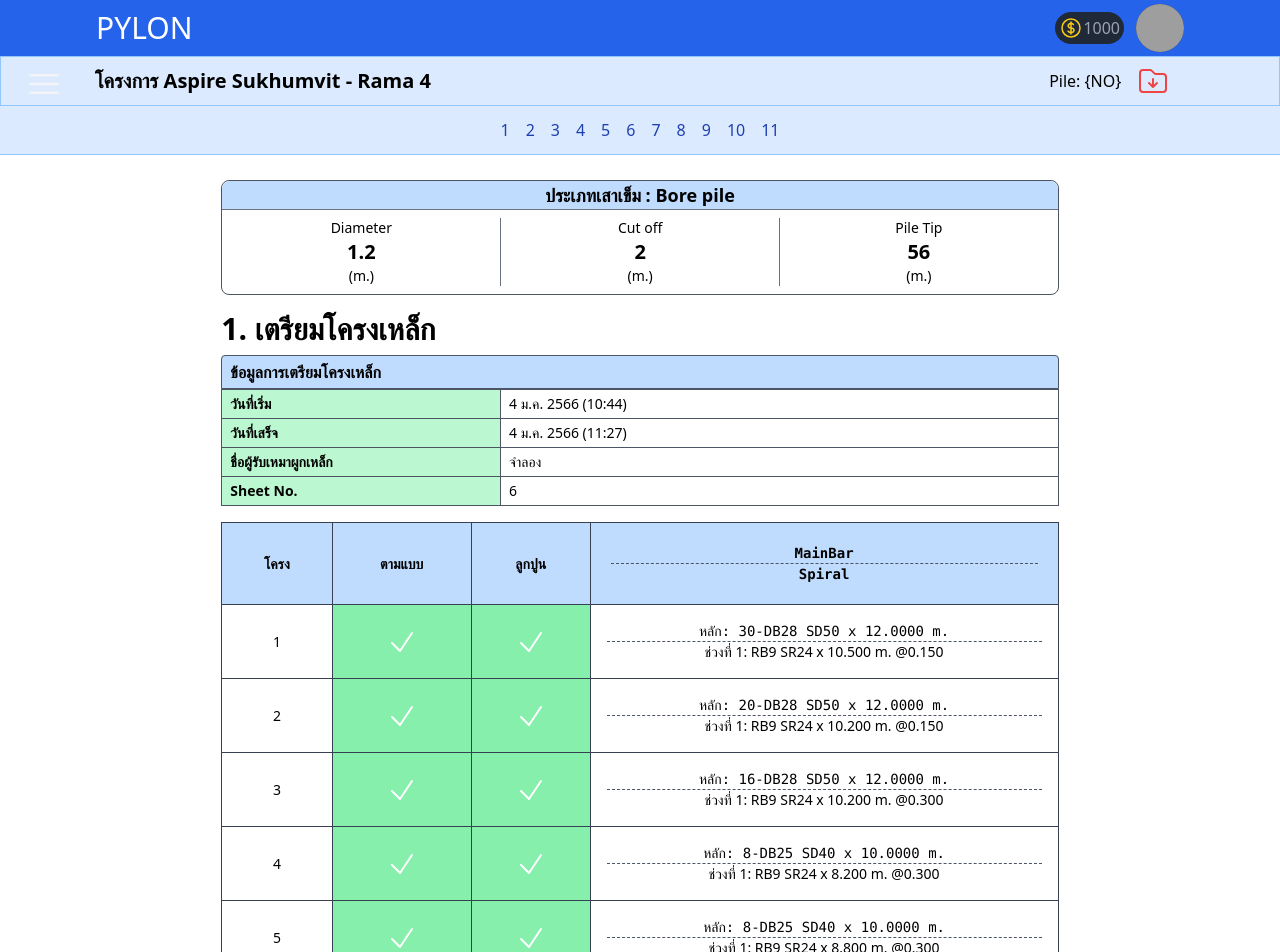
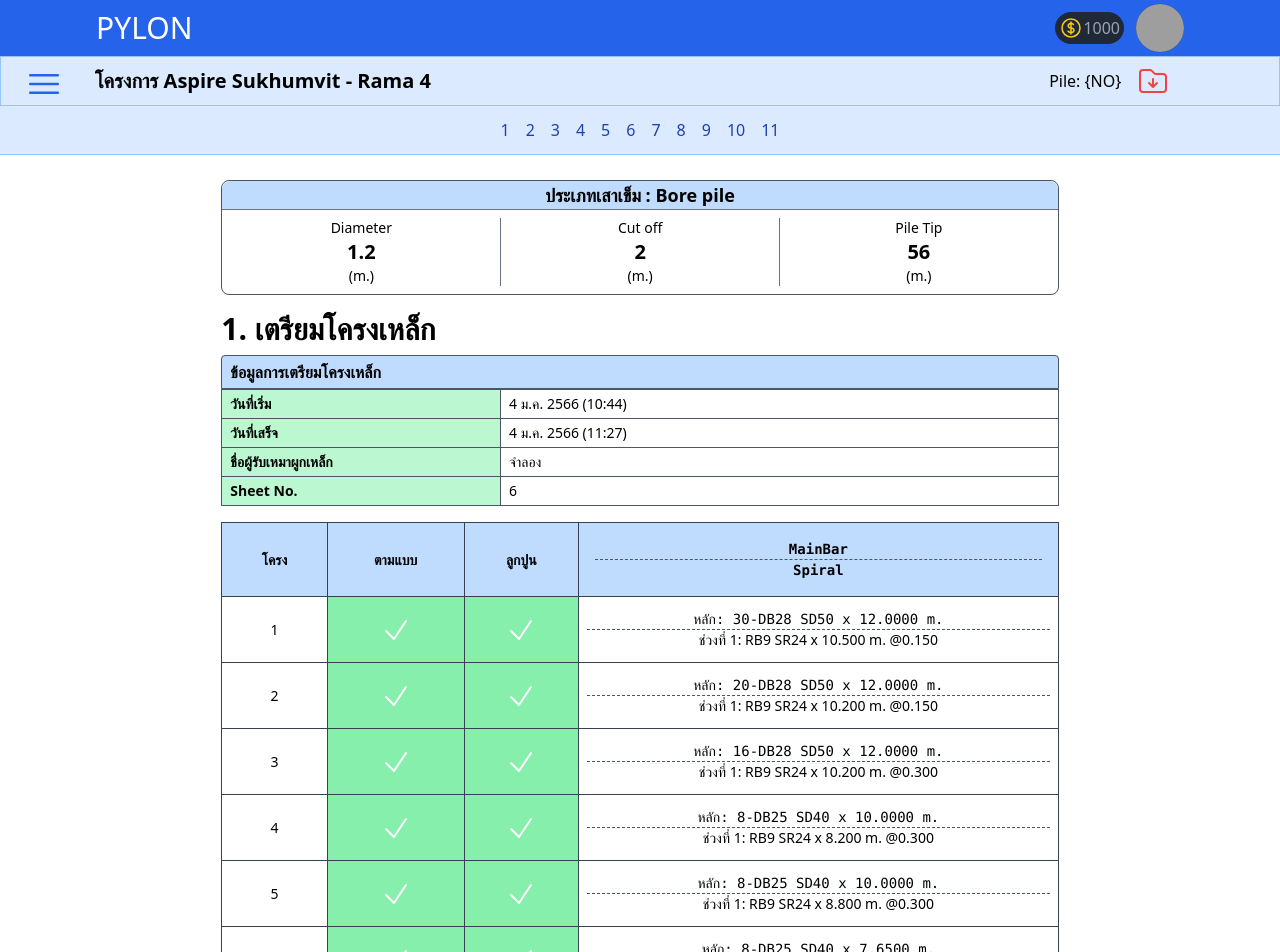
Before and after one commit to thatbeer/react_qcreport, a React (Create React App) app: page /project/1 in a window 1280 px wide. Shown: the top 952 px of the page. Built offline with nearby package versions, Linux system fonts and the light colour scheme; sample sign-in values are in the browser's storage; grey boxes are pictures that could not be loaded.

Commit message:
change table padding

```diff
--- a/src/components/Subnavbar.jsx
+++ b/src/components/Subnavbar.jsx
@@ -41,11 +41,11 @@ const Subnavbar = (props) => {
                 <div className=' w-screen pt-5 absolute'>
                   <div className="dropdown dropdown-bottom ">
                     <label tabIndex={1} className="hover:cursor-pointer focus:border rounded-full">
-                      <Bars3Icon className=" h-10 w-10 text-gray-100 z-40"/></label>
+                      <Bars3Icon className=" h-10 w-10 text-blue-600 z-40"/></label>
                     <ul tabIndex={0} className="absolute dropdown-content menu divider-y
                         p-2 bg-blue-100 w-auto border border-gray-600">
                         { projectX.map((project) => (
-                          <li className='p-3 border-b border-gray-700 truncate text-sm'>{project.name}</li>
+                          <li className='p-2 border-b border-gray-700 truncate text-sm'>{project.name}</li>
                         ))}
                       {/* <li className='border-b border-gray-700'><a>Item 1</a></li>
                       <li><a>Item 2</a></li> */}
--- a/src/components/details/step1.jsx
+++ b/src/components/details/step1.jsx
@@ -46,20 +46,20 @@ const Step1 = () => {
             <table className=" w-full ">
                 <thead className='bg-blue-200 rounded'>
                     <tr>
-                        <th className='p-5 text-sm w-1/7 text-center border border-gray-700 '>โครง</th>
-                        <th className='p-5 text-sm w-1/7 text-center border border-gray-700 '>ตามแบบ</th>
-                        <th className='p-5 text-sm w-1/7 text-center border border-gray-700 '>ลูกปูน</th>
-                        <th className='p-5 text-sm  text-center border  border-gray-700 '><pre className='border-b border-dashed border-gray-600 text-md'>MainBar</pre><pre className='text-md'>Spiral</pre></th>
+                        <th className='p-4 text-sm w-1/7 text-center border border-gray-700 '>โครง</th>
+                        <th className='p-4 text-sm w-1/7 text-center border border-gray-700 '>ตามแบบ</th>
+                        <th className='p-4 text-sm w-1/7 text-center border border-gray-700 '>ลูกปูน</th>
+                        <th className='p-4 text-sm  text-center border  border-gray-700 '><pre className='border-b border-dashed border-gray-600 text-md'>MainBar</pre><pre className='text-md'>Spiral</pre></th>
 
                     </tr>
                 </thead>
                 <tbody className=' '>
 
                         <tr  className="text-center border-y border-gray-700 rounded-t  my-auto items-center justify-center">
-                            <td className='p-4 mx-auto my-1 text-sm  border-x border-gray-700  '>1</td>
-                            <td className='p-4 mx-auto my-1 text-sm  border-r border-gray-700 bg-green-300 '><CheckIcon class="w-8 h-8 font-bold text-white mx-auto"/></td>
-                            <td className='p-4 mx-auto my-1 text-sm  border-r border-gray-700 bg-green-300 '><CheckIcon class="w-8 h-8 font-bold text-white mx-auto "/></td>
-                            <td className='p-4 mx-auto my-1 text-sm  border-r border-gray-700   '>
+                            <td className='px-2 py-3 mx-auto my-1 text-sm  border-x border-gray-700  '>1</td>
+                            <td className='px-2 py-3 mx-auto my-1 text-sm  border-r border-gray-700 bg-green-300 '><CheckIcon class="w-8 h-8 font-bold text-white mx-auto"/></td>
+                            <td className='px-2 py-3 mx-auto my-1 text-sm  border-r border-gray-700 bg-green-300 '><CheckIcon class="w-8 h-8 font-bold text-white mx-auto "/></td>
+                            <td className='px-2 py-3 mx-auto my-1 text-sm  border-r border-gray-700   '>
                                 <pre className='border-b border-dashed border-gray-600'>
                                     หลัก: 30-DB28 SD50 x 12.0000 m.
                                 </pre>
@@ -67,46 +67,46 @@ const Step1 = () => {
                             </td>
                         </tr>
                         <tr  className="text-center border-y border-gray-700 rounded-t  my-auto items-center justify-center">
-                            <td className='p-4 mx-auto my-1 text-sm  border-x border-gray-700  '>2</td>
-                            <td className='p-4 mx-auto my-1 text-sm  border-r border-gray-700 bg-green-300 '><CheckIcon class="w-8 h-8 font-bold text-white mx-auto"/></td>
-                            <td className='p-4 mx-auto my-1 text-sm  border-r border-gray-700 bg-green-300 '><CheckIcon class="w-8 h-8 font-bold text-white mx-auto "/></td>
-                            <td className='p-4 mx-auto my-1 text-sm  border-r border-gray-700   '>
+                            <td className='px-2 py-3 mx-auto my-1 text-sm  border-x border-gray-700  '>2</td>
+                            <td className='px-2 py-3 mx-auto my-1 text-sm  border-r border-gray-700 bg-green-300 '><CheckIcon class="w-8 h-8 font-bold text-white mx-auto"/></td>
+                            <td className='px-2 py-3 mx-auto my-1 text-sm  border-r border-gray-700 bg-green-300 '><CheckIcon class="w-8 h-8 font-bold text-white mx-auto "/></td>
+                            <td className='px-2 py-3 mx-auto my-1 text-sm  border-r border-gray-700   '>
                                 <pre className='border-b border-dashed border-gray-600'>หลัก: 20-DB28 SD50 x 12.0000 m.</pre>
                                 ช่วงที่ 1: RB9 SR24 x 10.200 m. @0.150
                             </td>
                         </tr>
                         <tr  className="text-center border-y border-gray-700 rounded-t  my-auto items-center justify-center">
-                            <td className='p-4 mx-auto my-1 text-sm  border-x border-gray-700  '>3</td>
-                            <td className='p-4 mx-auto my-1 text-sm  border-r border-gray-700 bg-green-300 '><CheckIcon class="w-8 h-8 font-bold text-white mx-auto"/></td>
-                            <td className='p-4 mx-auto my-1 text-sm  border-r border-gray-700 bg-green-300 '><CheckIcon class="w-8 h-8 font-bold text-white mx-auto "/></td>
-                            <td className='p-4 mx-auto my-1 text-sm  border-r border-gray-700   '>
+                            <td className='px-2 py-3 mx-auto my-1 text-sm  border-x border-gray-700  '>3</td>
+                            <td className='px-2 py-3 mx-auto my-1 text-sm  border-r border-gray-700 bg-green-300 '><CheckIcon class="w-8 h-8 font-bold text-white mx-auto"/></td>
+                            <td className='px-2 py-3 mx-auto my-1 text-sm  border-r border-gray-700 bg-green-300 '><CheckIcon class="w-8 h-8 font-bold text-white mx-auto "/></td>
+                            <td className='px-2 py-3 mx-auto my-1 text-sm  border-r border-gray-700   '>
                                 <pre className='border-b border-dashed border-gray-600'>หลัก: 16-DB28 SD50 x 12.0000 m.</pre>
                                 ช่วงที่ 1: RB9 SR24 x 10.200 m. @0.300
                             </td>
                         </tr>
                         <tr  className="text-center border-y border-gray-700 rounded  my-auto items-center justify-center">
-                            <td className='p-4 mx-auto my-1 text-sm  border-x border-gray-700  '>4</td>
-                            <td className='p-4 mx-auto my-1 text-sm  border-r border-gray-700 bg-green-300 '><CheckIcon class="w-8 h-8 font-bold text-white mx-auto"/></td>
-                            <td className='p-4 mx-auto my-1 text-sm  border-r border-gray-700 bg-green-300 '><CheckIcon class="w-8 h-8 font-bold text-white mx-auto "/></td>
-                            <td className='p-4 mx-auto my-1 text-sm  border-r  border-gray-700   '>
+                            <td className='px-2 py-3 mx-auto my-1 text-sm  border-x border-gray-700  '>4</td>
+                            <td className='px-2 py-3 mx-auto my-1 text-sm  border-r border-gray-700 bg-green-300 '><CheckIcon class="w-8 h-8 font-bold text-white mx-auto"/></td>
+                            <td className='px-2 py-3 mx-auto my-1 text-sm  border-r border-gray-700 bg-green-300 '><CheckIcon class="w-8 h-8 font-bold text-white mx-auto "/></td>
+                            <td className='px-2 py-3 mx-auto my-1 text-sm  border-r  border-gray-700   '>
                                 <pre className='border-b border-dashed border-gray-600'>หลัก: 8-DB25 SD40 x 10.0000 m.</pre>
                                 ช่วงที่ 1: RB9 SR24 x 8.200 m. @0.300
                             </td>
                         </tr>
                         <tr  className="text-center border-y border-gray-700 rounded  my-auto items-center justify-center">
-                            <td className='p-4 mx-auto my-1 text-sm  border-x border-gray-700  '>5</td>
-                            <td className='p-4 mx-auto my-1 text-sm  border-r border-gray-700 bg-green-300 '><CheckIcon class="w-8 h-8 font-bold text-white mx-auto"/></td>
-                            <td className='p-4 mx-auto my-1 text-sm  border-r border-gray-700 bg-green-300 '><CheckIcon class="w-8 h-8 font-bold text-white mx-auto "/></td>
-                            <td className='p-4 mx-auto my-1 text-sm  border-r  border-gray-700   '>
+                            <td className='px-2 py-3 mx-auto my-1 text-sm  border-x border-gray-700  '>5</td>
+                            <td className='px-2 py-3 mx-auto my-1 text-sm  border-r border-gray-700 bg-green-300 '><CheckIcon class="w-8 h-8 font-bold text-white mx-auto"/></td>
+                            <td className='px-2 py-3 mx-auto my-1 text-sm  border-r border-gray-700 bg-green-300 '><CheckIcon class="w-8 h-8 font-bold text-white mx-auto "/></td>
+                            <td className='px-2 py-3 mx-auto my-1 text-sm  border-r  border-gray-700   '>
                                 <pre className='border-b border-dashed border-gray-600'>หลัก: 8-DB25 SD40 x 10.0000 m.</pre>
                                 ช่วงที่ 1: RB9 SR24 x 8.800 m. @0.300
                             </td>
                         </tr>
                         <tr  className="text-center border-y border-gray-700 rounded  my-auto items-center justify-center">
-                            <td className='p-4 mx-auto my-1 text-sm  border-x border-gray-700  '>6</td>
-                            <td className='p-4 mx-auto my-1 text-sm  border-r border-gray-700 bg-green-300 '><CheckIcon class="w-8 h-8 font-bold text-white mx-auto"/></td>
-                            <td className='p-4 mx-auto my-1 text-sm  border-r border-gray-700 bg-green-300 '><CheckIcon class="w-8 h-8 font-bold text-white mx-auto "/></td>
-                            <td className='p-4 mx-auto my-1 text-sm  border-r  border-gray-700   '>
+                            <td className='px-2 py-3 mx-auto my-1 text-sm  border-x border-gray-700  '>6</td>
+                            <td className='px-2 py-3 mx-auto my-1 text-sm  border-r border-gray-700 bg-green-300 '><CheckIcon class="w-8 h-8 font-bold text-white mx-auto"/></td>
+                            <td className='px-2 py-3 mx-auto my-1 text-sm  border-r border-gray-700 bg-green-300 '><CheckIcon class="w-8 h-8 font-bold text-white mx-auto "/></td>
+                            <td className='px-2 py-3 mx-auto my-1 text-sm  border-r  border-gray-700   '>
                                 <pre className='border-b border-dashed border-gray-600'>หลัก: 8-DB25 SD40 x 7.6500 m.</pre>
                                 ช่วงที่ 1: RB9 SR24 x 6.450 m. @0.300
                             </td>
```
Also changed, not shown: src/components/details/step7.jsx (+24 -24 lines).
